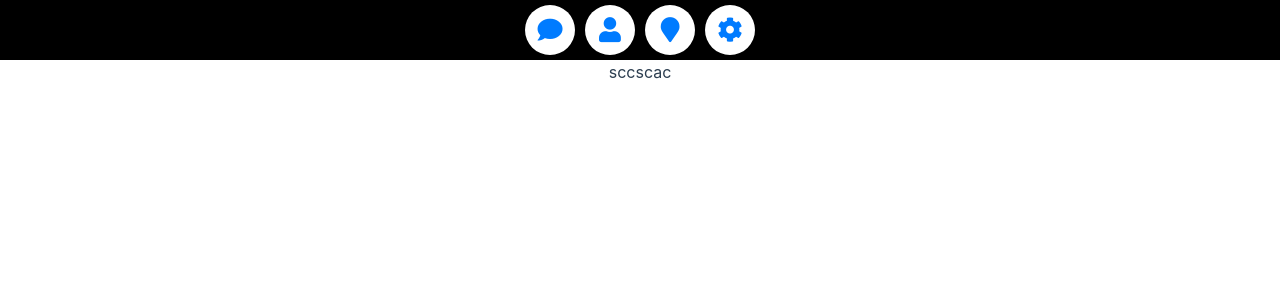
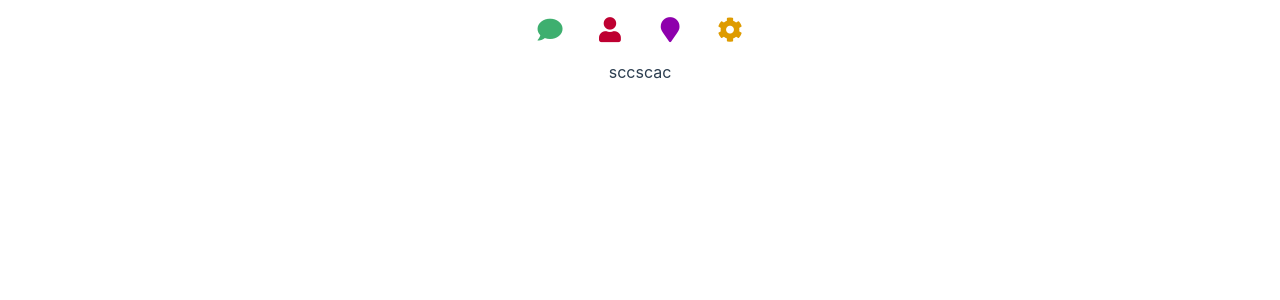
Before and after one commit to shzfrnia/Vk_script_front, a Vue app: page / in a window 1280 px wide. Shown: the top 300 px of the page. Built offline with nearby package versions, Linux system fonts and the light colour scheme.

Commit message:
Now routes in data

```diff
--- a/package.json
+++ b/package.json
@@ -10,6 +10,7 @@
   "dependencies": {
     "bootstrap": "^4.3.1",
     "core-js": "^2.6.5",
+    "greensock": "^1.20.2",
     "jquery": "^3.4.1",
     "popper.js": "^1.15.0",
     "vue": "^2.6.10",
--- a/src/components/NavBar.vue
+++ b/src/components/NavBar.vue
@@ -1,24 +1,9 @@
 <template>
     <div id="nav">
         <div class="my-btn-container">
-            <div class="my-btn">
-                <router-link :to="{name: 'One'}">
-                    <i class="fas fa-comment"></i>
-                </router-link>
-            </div>
-            <div class="my-btn">
-                <router-link :to="{name: 'Second'}">
-                    <i class="fas fa-user"></i>
-                </router-link>
-            </div>
-            <div class="my-btn">
-                <router-link :to="{name: 'Third'}">
-                    <i class="fas fa-map-marker"></i>
-                </router-link>
-            </div>
-            <div class="my-btn">
-                <router-link :to="{name: 'Fourth'}">
-                    <i class="fas fa-cog"></i>
+            <div class="my-btn" :key="route.icon" v-for="(route, index) in routes">
+                <router-link @click="selectRoute(index)" :style="{color: route.bkColor}" :to="route.route">
+                    <i :class="['fas', `fa-${route.icon}`]"></i>
                 </router-link>
             </div>
         </div>
@@ -27,14 +12,40 @@
 
 <script>
   export default {
-    name: "NavBar"
+    name: "NavBar",
+    data() {
+      return {
+        routes: [
+          {
+            icon: 'comment',
+            route: '/one',
+            bkColor: '#3EAF6F'
+          },
+          {
+            icon: 'user',
+            route: '/second',
+            bkColor : '#BE0031'
+          },
+          {
+            icon: 'map-marker',
+            route: '/third',
+            bkColor: '#8E00AC'
+          },
+          {
+            icon: 'cog',
+            route: '/fourth',
+            bkColor: '#DE9B00'
+          }
+        ]
+      }
+    }
   }
 </script>
 
 <style scoped>
     .my-btn-container {
         display: flex;
-        background-color: black;
+        /*background-color: black;*/
         /*padding-top: 150px;*/
         /*padding-bottom: 150px;*/
         justify-content: center;
```
Also changed, not shown: 1 other file (tests, documents, lock files or other folders).
